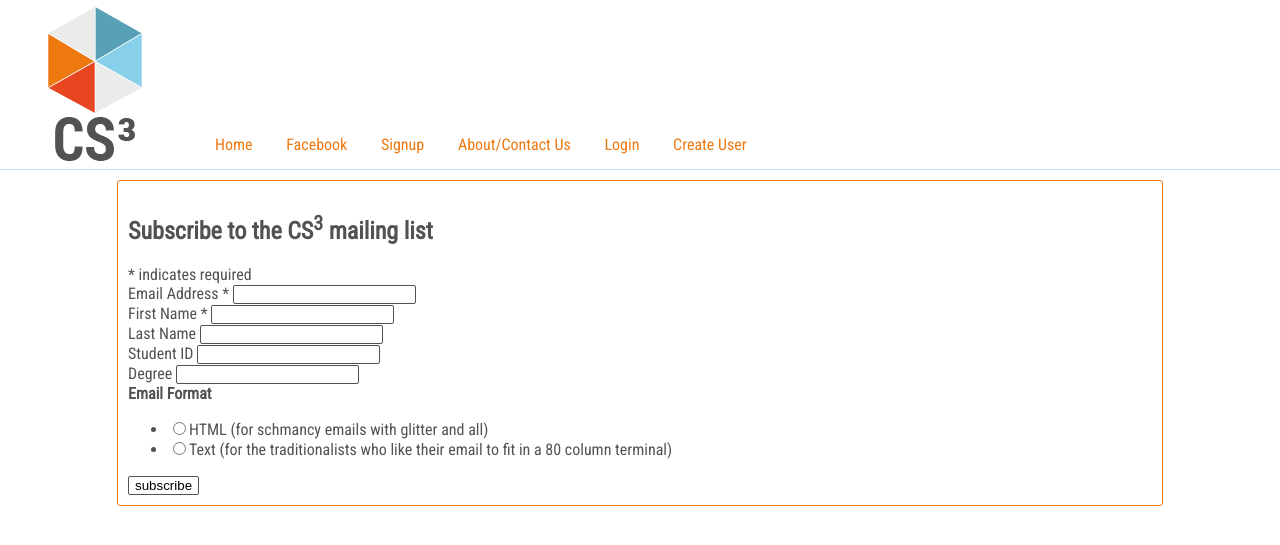
After one commit to cscubed/cs3.github.io, a PHP site: page /signup.php in a window 1280 px wide. The commit adds this page. Shown: the top 545 px of the page. Run offline with PHP 8.4, Linux system fonts and the light colour scheme; some libraries are stand-ins or nearby versions.

Commit message:
Add basic mailing list signup form.

```diff
--- a/header.php
+++ b/header.php
@@ -38,6 +38,7 @@ if(isset($_SESSION["user_id"])){
 		<ul>
 			<li><a href="index.php">Home</a></li>
 			<li><a href="http://www.facebook.com/cscubed" target="_blank">Facebook</a></li>
+			<li><a href="signup.php">Signup</a></li>
 			<li><a href="about.php">About/Contact Us</a></li>
 			<?php if(isset($_SESSION["user_id"])): ?>
 			<?php
@@ -58,6 +59,7 @@ if(isset($_SESSION["user_id"])){
 		<ul>
 			<li><a href="index.php">Home</a></li>
 			<li><a href="http://www.facebook.com/cscubed" target="_blank">Facebook</a></li>
+			<li><a href="signup.php">Signup</a></li>
 			<li><a href="about.php">About/Contact Us</a></li>
 			<?php if(isset($_SESSION["user_id"])): ?>
 			<?php
--- /dev/null
+++ b/signup.php
@@ -0,0 +1,49 @@
+<?php include("header.php"); ?>
+ 		<div class="container">
+			<div class="bodytext">
+                <!-- Begin MailChimp Signup Form -->
+                <div id="mc_embed_signup">
+                   <form action="http://cs3.us3.list-manage.com/subscribe/post?u=dc3ea68720a48171d0535eed1&amp;id=b95de8e4d8" method="post" id="mc-embedded-subscribe-form" name="mc-embedded-subscribe-form" class="validate" target="_blank" novalidate>
+                      <h2>Subscribe to the CS<sup>3</sup> mailing list</h2>
+                      <div class="indicates-required"><span class="asterisk">*</span> indicates required</div>
+                      <div class="mc-field-group">
+                          <label for="mce-EMAIL">Email Address  <span class="asterisk">*</span>
+                      </label>
+                          <input type="email" value="" name="EMAIL" class="required email" id="mce-EMAIL">
+                      </div>
+                      <div class="mc-field-group">
+                          <label for="mce-FNAME">First Name  <span class="asterisk">*</span>
+                      </label>
+                          <input type="text" value="" name="FNAME" class="required" id="mce-FNAME">
+                      </div>
+                      <div class="mc-field-group">
+                          <label for="mce-LNAME">Last Name </label>
+                          <input type="text" value="" name="LNAME" class="" id="mce-LNAME">
+                      </div>
+                      <div class="mc-field-group">
+                          <label for="mce-STUDENTID">Student ID </label>
+                          <input type="text" value="" name="STUDENTID" class="" id="mce-STUDENTID">
+                      </div>
+                      <div class="mc-field-group">
+                          <label for="mce-DEGREE">Degree </label>
+                          <input type="text" value="" name="DEGREE" class="" id="mce-DEGREE">
+                      </div>
+                      <div class="mc-field-group input-group">
+                          <strong>Email Format </strong>
+                          <ul>
+                              <li><input type="radio" value="html" name="EMAILTYPE" id="mce-EMAILTYPE-0"><label for="mce-EMAILTYPE-0">HTML (for schmancy emails with glitter and all)</label></li>
+                              <li><input type="radio" value="text" name="EMAILTYPE" id="mce-EMAILTYPE-1"><label for="mce-EMAILTYPE-1">Text (for the traditionalists who like their email to fit in a 80 column terminal)</label></li>
+                          </ul>
+                      </div>
+                          <div id="mce-responses" class="clear">
+                              <div class="response" id="mce-error-response" style="display:none"></div>
+                              <div class="response" id="mce-success-response" style="display:none"></div>
+                          </div>    <!-- real people should not fill this in and expect good things - do not remove this or risk form bot signups-->
+                          <div style="position: absolute; left: -5000px;"><input type="text" name="b_dc3ea68720a48171d0535eed1_b95de8e4d8" value=""></div>
+                          <div class="clear"><input type="submit" value="Subscribe" name="subscribe" id="mc-embedded-subscribe" class="button"></div>
+                   </form>
+                </div>
+                <!--End mc_embed_signup-->
+			</div>
+	 	</div>
+<?php include('footer.php'); ?>
```
